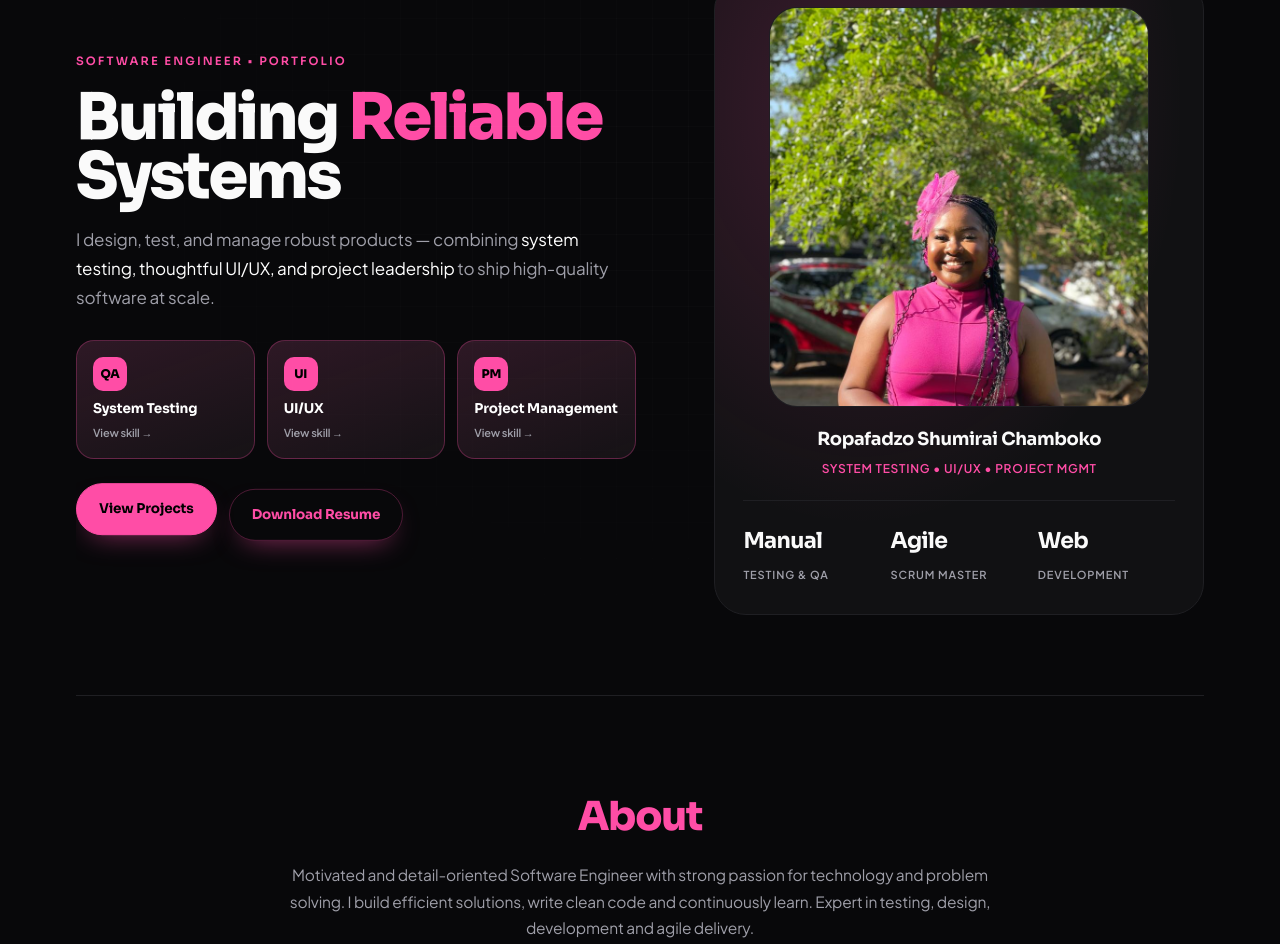
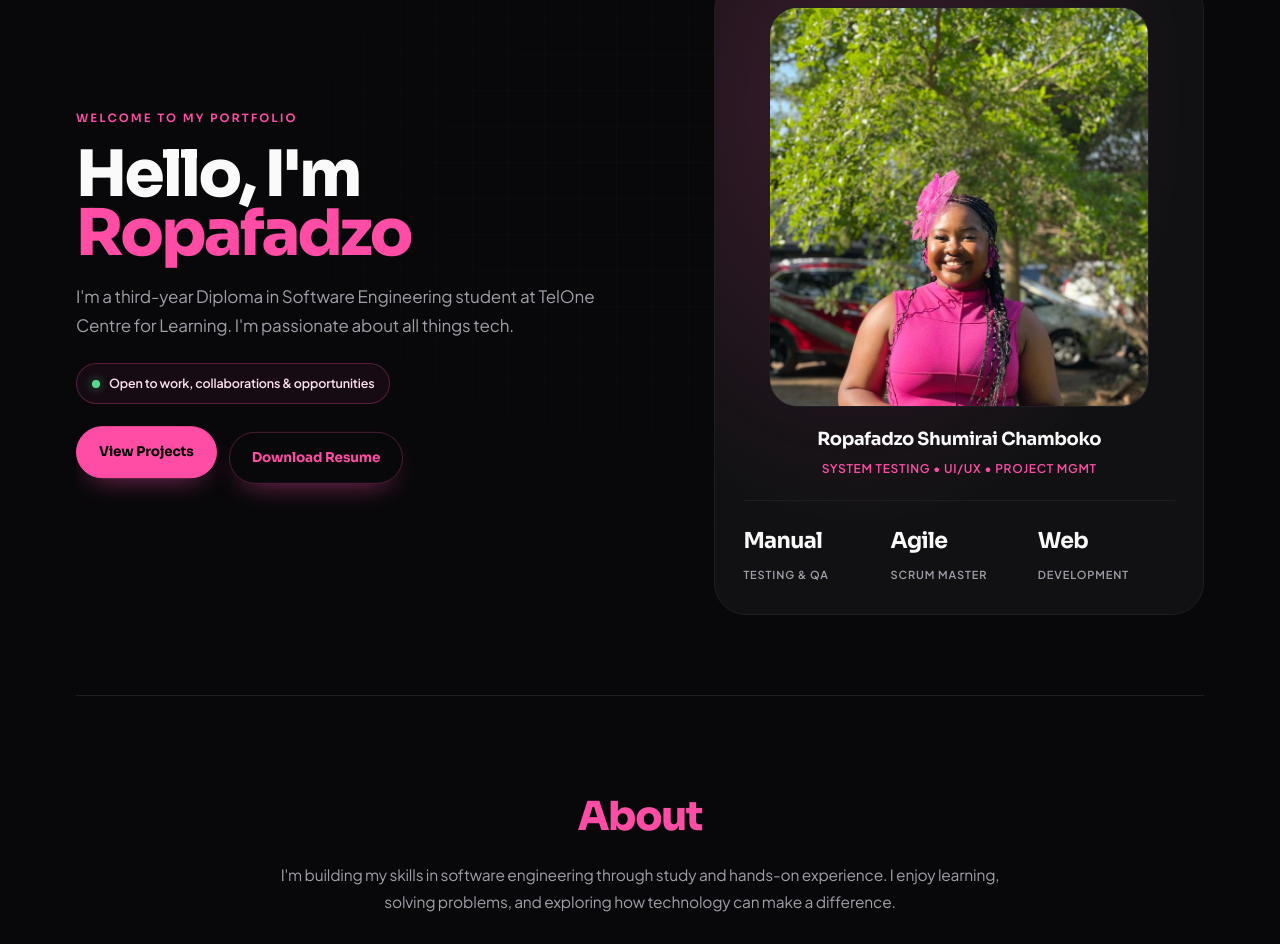
Before and after one commit to PyKittie/PyKittie.github.io, a plain HTML site: page index.html in a window 1280 px wide. Shown: the part 162-1106 px from the top of the page. Drawn offline with Linux system fonts and the light colour scheme.

Commit message:
fixed introduction and picture

```diff
--- a/index.html
+++ b/index.html
@@ -23,6 +23,8 @@ a{color:inherit;text-decoration:none}
 .pills{display:flex;gap:10px;flex-wrap:wrap;margin:28px 0 30px}
 .pill{cursor:pointer;transition:.2s;display:flex;align-items:center;gap:8px;border:1px solid var(--fuchsia-border);background:rgba(255,77,166,0.06);color:#ffe0ee;padding:8px 14px;border-radius:999px;font-size:12.5px;font-weight:600}
 .pill:hover{background:rgba(255,77,166,0.16);border-color:var(--fuchsia);color:#fff}
+.availability{display:inline-flex;align-items:center;gap:9px;margin:24px 0 28px;border:1px solid var(--fuchsia-border);background:rgba(255,77,166,0.06);color:#ffe0ee;padding:9px 15px;border-radius:999px;font-size:12.5px;font-weight:600}
+.availability::before{content:'';width:8px;height:8px;border-radius:50%;background:#59d98e;box-shadow:0 0 10px rgba(89,217,142,0.55)}
 .btns{display:flex;gap:12px;flex-wrap:wrap}
 .btn{font-family:'Sora',sans-serif;padding:14px 22px;border-radius:999px;font-weight:700;font-size:13.5px;letter-spacing:-0.01em;transition:.2s;cursor:pointer}
 .btn-p{background:var(--fuchsia);color:#000;border:1px solid var(--fuchsia)}.btn-p:hover{background:#ff7ab8}
@@ -74,10 +76,10 @@ a{color:inherit;text-decoration:none}
 <div class="wrap">
 <div class="hero" id="home">
 <div>
-<div class="kicker">Software Engineer • Portfolio</div>
-<h1 class="h1">Building <em>Reliable</em><br>Systems</h1>
-<p class="lead">I design, test, and manage robust products — combining <span style="color:#fff">system testing, thoughtful UI/UX, and project leadership</span> to ship high-quality software at scale.</p>
-<div class="tiles"><a class="tile" href="#skill-testing"><span class="ti">QA</span><b>System Testing</b><small>View skill →</small></a><a class="tile" href="#skill-uiux"><span class="ti">UI</span><b>UI/UX</b><small>View skill →</small></a><a class="tile" href="#skill-pm"><span class="ti">PM</span><b>Project Management</b><small>View skill →</small></a></div>
+<div class="kicker">Welcome to my portfolio</div>
+<h1 class="h1">Hello, I'm<br><em>Ropafadzo</em></h1>
+<p class="lead">I'm a third-year Diploma in Software Engineering student at TelOne Centre for Learning. I'm passionate about all things tech.</p>
+<div class="availability">Open to work, collaborations &amp; opportunities</div>
 <div class="btns"><a class="btn btn-p float" href="#projects">View Projects</a><a class="btn btn-g float float-2" id="resume-btn" href="Ropafadzo_Chamboko_CV.pdf" target="_blank" rel="noopener">Download Resume</a></div>
 </div>
 <div class="profile">
@@ -88,7 +90,7 @@ a{color:inherit;text-decoration:none}
 </div>
 
 <div class="section" id="about">
-<div class="head"><h2>About</h2><p>Motivated and detail-oriented Software Engineer with strong passion for technology and problem solving. I build efficient solutions, write clean code and continuously learn. Expert in testing, design, development and agile delivery.</p></div>
+<div class="head"><h2>About</h2><p>I'm building my skills in software engineering through study and hands-on experience. I enjoy learning, solving problems, and exploring how technology can make a difference.</p></div>
 <div class="grid3">
 <div class="card" id="skill-testing"><div class="icon">QA</div><h3>System Testing & Quality Assurance</h3><div class="sub">Manual testing, QA process, test case creation, bug tracking and UAT. Focus on reliability and flawless user experience.</div><div class="sub" style="margin-top:10px">I'm also a student currently doing an internship at <span style="color:#fff;font-weight:600">Lifemark Computers</span> as a Systems Analyst, testing systems to make sure they meet customer requirements.</div><div class="tags"><span>Manual Testing</span><span>QA</span><span>Test Cases</span><span>Bug Tracking</span></div></div>
 <div class="card" id="skill-uiux"><div class="icon">UI</div><h3>UI/UX Design & Website Development</h3><div class="sub">Intuitive, accessible and beautiful interfaces. From wireframes to responsive, production-ready websites.</div><div class="tags"><span>UI/UX Design</span><span>HTML</span><span>CSS</span><span>JavaScript</span></div></div>
```
